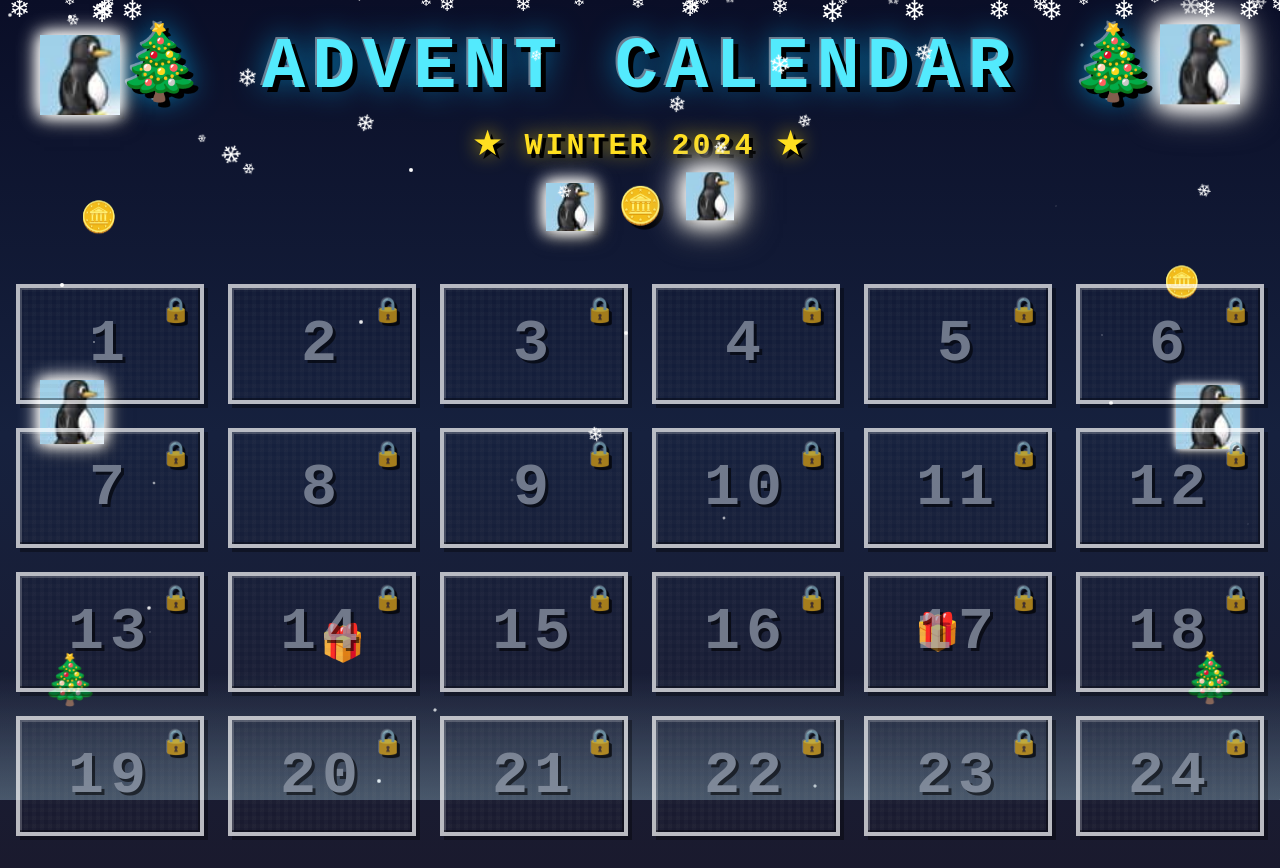
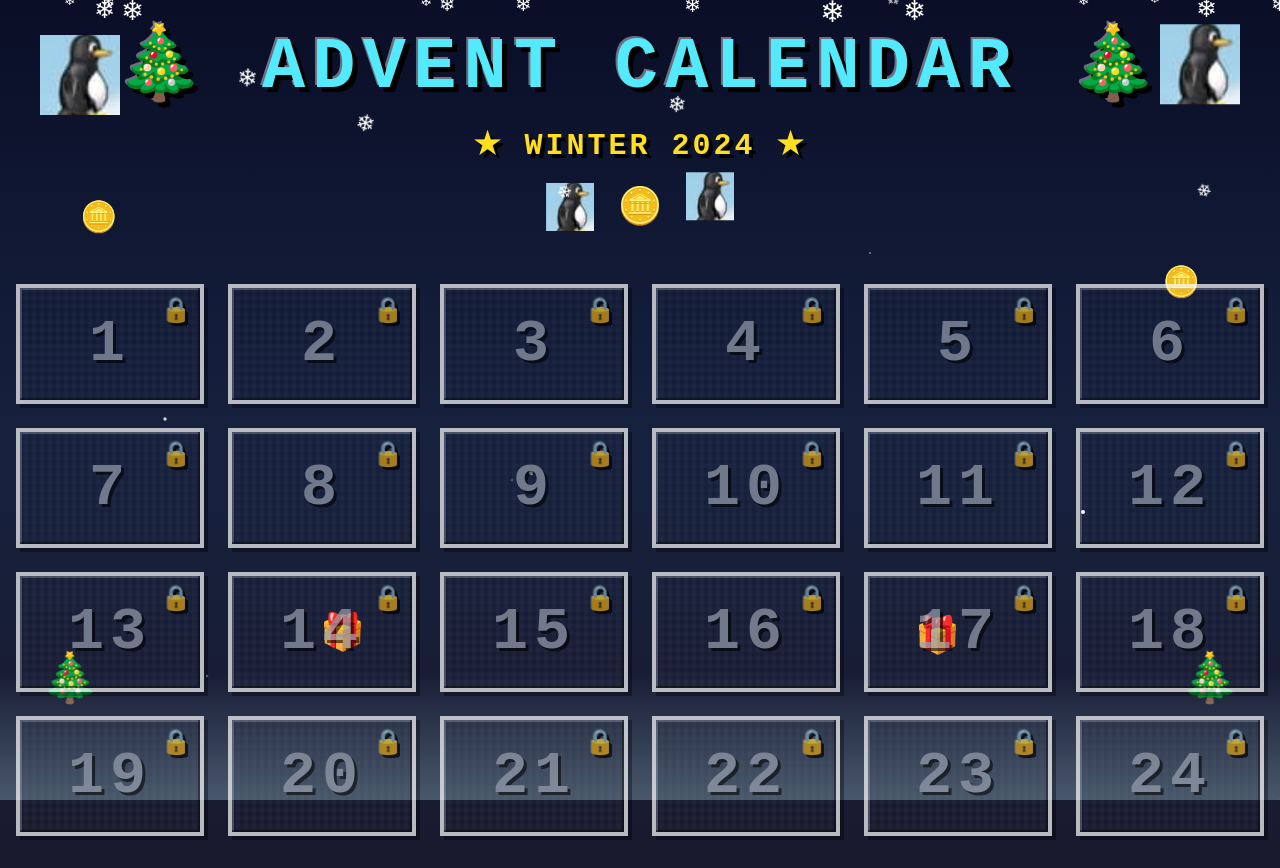
Before and after one commit to bnwe/ai-advent, a Next.js app: page / in a window 1280 px wide. Built offline with nearby package versions, Linux system fonts and the light colour scheme.

Commit message:
Improve performance by reducing no of animations

```diff
--- a/app/components/Calendar.tsx
+++ b/app/components/Calendar.tsx
@@ -97,23 +97,23 @@ export default function Calendar({ doors }: Readonly<CalendarProps>) {
       <div className="text-center mb-12">
         <h1 className="text-5xl md:text-7xl font-black text-center mb-4 pixel-header text-cyan-300 relative inline-block"
           style={{
-            textShadow: '5px 5px 0px rgba(0, 0, 0, 1), -2px -2px 0px rgba(255, 255, 255, 0.4), 0 0 30px rgba(0, 168, 232, 0.8)',
+            textShadow: '5px 5px 0px rgba(0, 0, 0, 1), -2px -2px 0px rgba(255, 255, 255, 0.4)',
           }}>
           🎄 ADVENT CALENDAR 🎄
         </h1>
         <div className="text-2xl md:text-3xl font-black text-yellow-300 pixel-header mt-2"
           style={{
-            textShadow: '4px 4px 0px rgba(0, 0, 0, 1), 0 0 20px rgba(255, 215, 0, 0.8)',
+            textShadow: '4px 4px 0px rgba(0, 0, 0, 1)',
           }}>
           ★ WINTER 2024 ★
         </div>
         <div className="flex justify-center items-center gap-6 mt-6">
-          <div className="retro-star w-12 h-12" style={{ filter: 'drop-shadow(4px 4px 0px rgba(0, 0, 0, 0.8))' }}>
-            <Image src="/images/tux.png" alt="" width={48} height={48} className="w-full h-full object-cover" />
+          <div className="retro-star-simple w-12 h-12">
+            <Image src="/images/tux.png" alt="" width={48} height={48} className="w-full h-full object-cover" priority />
           </div>
-          <span className="retro-coin text-4xl" style={{ filter: 'drop-shadow(4px 4px 0px rgba(0, 0, 0, 0.8))' }}>🪙</span>
-          <div className="retro-star w-12 h-12" style={{ animationDelay: '0.5s', filter: 'drop-shadow(4px 4px 0px rgba(0, 0, 0, 0.8))' }}>
-            <Image src="/images/tux.png" alt="" width={48} height={48} className="w-full h-full object-cover" />
+          <span className="retro-coin-simple text-4xl">🪙</span>
+          <div className="retro-star-simple w-12 h-12" style={{ animationDelay: '0.5s' }}>
+            <Image src="/images/tux.png" alt="" width={48} height={48} className="w-full h-full object-cover" priority />
           </div>
         </div>
       </div>
--- a/app/components/ContentView.tsx
+++ b/app/components/ContentView.tsx
@@ -111,39 +111,28 @@ export default function ContentView({ content, onClose, isOpen }: Readonly<Conte
 
   return (
     <div
-      className="fixed inset-0 z-50 flex items-center justify-center p-4 bg-black bg-opacity-90 animate-fade-in will-change-transform"
+      className="fixed inset-0 z-50 flex items-center justify-center p-4 bg-black bg-opacity-90 animate-fade-in"
       onClick={handleBackdropClick}
       role="dialog"
       aria-modal="true"
       aria-labelledby="modal-title"
-      style={{ transform: 'translateZ(0)' }}
     >
       <div
         ref={modalRef}
-        className="relative w-full max-w-2xl max-h-[90vh] overflow-y-auto p-8 shadow-2xl animate-scale-in will-change-transform retro-box border-cyan-300 pixel-text"
+        className="relative w-full max-w-2xl max-h-[90vh] overflow-y-auto p-8 shadow-2xl animate-scale-in retro-box border-cyan-300 pixel-text"
         style={{
           backgroundColor: RETRO_THEME.colors.backgroundLight,
-          transform: 'translateZ(0)',
           backgroundImage: 'repeating-linear-gradient(0deg, transparent, transparent 2px, rgba(0, 168, 232, 0.03) 2px, rgba(0, 168, 232, 0.03) 4px)',
         }}
       >
-        {/* Decorative corner penguins */}
-        <div className="absolute top-2 left-2 w-10 h-10 retro-star" style={{ filter: 'drop-shadow(3px 3px 0px rgba(0, 0, 0, 0.8))' }}>
-          <Image src="/images/tux.png" alt="" width={40} height={40} className="w-full h-full object-cover" />
-        </div>
-        <div className="absolute bottom-2 right-2 w-10 h-10 retro-star" style={{ animationDelay: '0.5s', filter: 'drop-shadow(3px 3px 0px rgba(0, 0, 0, 0.8))' }}>
-          <Image src="/images/tux.png" alt="" width={40} height={40} className="w-full h-full object-cover" />
-        </div>
-
         {/* Close Button */}
         <button
           ref={closeButtonRef}
           onClick={onClose}
-          className="absolute top-4 right-4 w-12 h-12 flex items-center justify-center font-black text-2xl transition-all duration-300 ease-out hover:scale-110 hover:rotate-90 active:scale-95 focus:outline-none focus:ring-4 focus:ring-yellow-400 will-change-transform retro-box border-red-400"
+          className="absolute top-4 right-4 w-12 h-12 flex items-center justify-center font-black text-2xl transition-all duration-300 ease-out hover:scale-110 hover:rotate-90 active:scale-95 focus:outline-none focus:ring-4 focus:ring-yellow-400 retro-box border-red-400"
           style={{
             backgroundColor: '#FF3366',
             color: RETRO_THEME.colors.text,
-            transform: 'translateZ(0)',
             textShadow: '2px 2px 0px rgba(0, 0, 0, 0.8)',
           }}
           aria-label="Close content view"
@@ -160,7 +149,7 @@ export default function ContentView({ content, onClose, isOpen }: Readonly<Conte
             style={{
               color: '#FFD700',
               fontFamily: 'Courier New, Courier, monospace',
-              textShadow: '4px 4px 0px rgba(0, 0, 0, 1), -2px -2px 0px rgba(255, 255, 255, 0.4), 0 0 20px rgba(255, 215, 0, 0.6)',
+              textShadow: '4px 4px 0px rgba(0, 0, 0, 1), -2px -2px 0px rgba(255, 255, 255, 0.4)',
             }}
           >
             🎁 {content.title}
@@ -202,13 +191,12 @@ export default function ContentView({ content, onClose, isOpen }: Readonly<Conte
             <button
               ref={bottomCloseButtonRef}
               onClick={onClose}
-              className="px-8 py-4 font-black text-xl transition-all duration-200 ease-out hover:scale-110 hover:brightness-125 active:scale-95 focus:outline-none focus:ring-4 focus:ring-yellow-400 will-change-transform retro-box border-cyan-300 pixel-header"
+              className="px-8 py-4 font-black text-xl transition-all duration-200 ease-out hover:scale-110 hover:brightness-125 active:scale-95 focus:outline-none focus:ring-4 focus:ring-yellow-400 retro-box border-cyan-300 pixel-header"
               style={{
                 backgroundColor: '#00A8E8',
                 color: RETRO_THEME.colors.text,
-                transform: 'translateZ(0)',
                 fontFamily: 'Courier New, Courier, monospace',
-                textShadow: '3px 3px 0px rgba(0, 0, 0, 1), 0 0 15px rgba(0, 168, 232, 0.8)',
+                textShadow: '3px 3px 0px rgba(0, 0, 0, 1)',
               }}
               aria-label="Close content view"
             >
--- a/app/components/Door.tsx
+++ b/app/components/Door.tsx
@@ -80,13 +80,12 @@ export default function Door({ day, isUnlocked, onClick }: Readonly<DoorProps>)
           ${isUnlocked ? 'text-white' : 'text-gray-400'}
           transition-all
           duration-200
-          will-change-transform
         `}
         style={{
           transform: 'translateZ(0)',
           fontFamily: 'Courier New, Courier, monospace',
           textShadow: isUnlocked
-            ? '4px 4px 0px rgba(0, 0, 0, 1), -2px -2px 0px rgba(255, 255, 255, 0.4), 0 0 15px rgba(0, 168, 232, 0.6)'
+            ? '4px 4px 0px rgba(0, 0, 0, 1), -2px -2px 0px rgba(255, 255, 255, 0.4)'
             : '3px 3px 0px rgba(0, 0, 0, 0.8)',
         }}
       >
@@ -95,20 +94,15 @@ export default function Door({ day, isUnlocked, onClick }: Readonly<DoorProps>)
 
       {/* Lock Icon - Only shown when locked */}
       {!isUnlocked && (
-        <div className="absolute top-2 right-2 transition-opacity duration-300 will-change-transform" style={{ transform: 'translateZ(0)' }}>
+        <div className="absolute top-2 right-2 transition-opacity duration-300">
           <div className="text-2xl">🔒</div>
         </div>
       )}
 
       {/* Unlocked Indicator - Tux penguin */}
       {isUnlocked && (
-        <div className="absolute top-2 right-2 w-8 h-8 animate-door-unlock will-change-transform" style={{ transform: 'translateZ(0)' }}>
-          <div className="animate-pulse will-change-transform w-full h-full" style={{
-            transform: 'translateZ(0)',
-            filter: 'drop-shadow(0 0 10px rgba(0, 255, 255, 0.8)) drop-shadow(3px 3px 0px rgba(0, 0, 0, 0.8))'
-          }}>
-            <Image src="/images/tux.png" alt="" width={32} height={32} className="w-full h-full object-cover" />
-          </div>
+        <div className="absolute top-2 right-2 w-8 h-8 animate-door-unlock" style={{ transform: 'translateZ(0)' }}>
+          <Image src="/images/tux.png" alt="" width={32} height={32} className="w-full h-full object-cover" />
         </div>
       )}
 
@@ -121,7 +115,7 @@ export default function Door({ day, isUnlocked, onClick }: Readonly<DoorProps>)
 
       {/* Hover hint for unlocked doors */}
       {isUnlocked && (
-        <span className="text-xs text-white opacity-0 group-hover:opacity-100 transition-opacity duration-300 mt-2 will-change-transform absolute bottom-2" style={{ transform: 'translateZ(0)' }}>
+        <span className="text-xs text-white opacity-0 group-hover:opacity-100 transition-opacity duration-300 mt-2 absolute bottom-2">
           PRESS!
         </span>
       )}
--- a/app/components/RetroDecorations.tsx
+++ b/app/components/RetroDecorations.tsx
@@ -7,6 +7,7 @@ import Image from 'next/image';
  * RetroDecorations Component
  * Adds retro gaming-style decorations like Tux, coins, and sparkles
  * Inspired by Super Tux and classic platformer games
+ * Optimized: Reduced sparkles from 30 to 10, simplified animations
  */
 export default function RetroDecorations() {
   const [sparkles, setSparkles] = useState<Array<{
@@ -17,8 +18,15 @@ export default function RetroDecorations() {
   }>>([]);
 
   useEffect(() => {
-    // Generate random sparkles
-    const newSparkles = Array.from({ length: 30 }, (_, i) => ({
+    // Check if user prefers reduced motion
+    const prefersReducedMotion = window.matchMedia('(prefers-reduced-motion: reduce)').matches;
+
+    if (prefersReducedMotion) {
+      return; // Don't render sparkles if reduced motion is preferred
+    }
+
+    // Generate fewer sparkles for better performance (10 instead of 30)
+    const newSparkles = Array.from({ length: 10 }, (_, i) => ({
       id: i,
       top: Math.random() * 100,
       left: Math.random() * 100,
@@ -43,43 +51,35 @@ export default function RetroDecorations() {
         />
       ))}
 
-      {/* Floating Tux penguins - top corners */}
-      <div className="absolute top-10 left-10 retro-star w-20 h-20" style={{ filter: 'drop-shadow(4px 4px 0px rgba(0, 0, 0, 0.5))' }}>
-        <Image src="/images/tux.png" alt="" width={80} height={80} className="w-full h-full object-cover" />
+      {/* Floating Tux penguins - top corners only (removed side ones for performance) */}
+      <div className="absolute top-10 left-10 retro-star-simple w-20 h-20">
+        <Image src="/images/tux.png" alt="" width={80} height={80} className="w-full h-full object-cover" priority />
       </div>
-      <div className="absolute top-10 right-10 retro-star w-20 h-20" style={{ animationDelay: '0.5s', filter: 'drop-shadow(4px 4px 0px rgba(0, 0, 0, 0.5))' }}>
-        <Image src="/images/tux.png" alt="" width={80} height={80} className="w-full h-full object-cover" />
-      </div>
-
-      {/* More Tux penguins scattered around */}
-      <div className="absolute top-1/2 left-10 retro-star w-16 h-16" style={{ animationDelay: '1s', filter: 'drop-shadow(4px 4px 0px rgba(0, 0, 0, 0.5))' }}>
-        <Image src="/images/tux.png" alt="" width={64} height={64} className="w-full h-full object-cover" />
-      </div>
-      <div className="absolute top-1/2 right-10 retro-star w-16 h-16" style={{ animationDelay: '1.5s', filter: 'drop-shadow(4px 4px 0px rgba(0, 0, 0, 0.5))' }}>
-        <Image src="/images/tux.png" alt="" width={64} height={64} className="w-full h-full object-cover" />
+      <div className="absolute top-10 right-10 retro-star-simple w-20 h-20" style={{ animationDelay: '0.5s' }}>
+        <Image src="/images/tux.png" alt="" width={80} height={80} className="w-full h-full object-cover" priority />
       </div>
 
       {/* Floating coins */}
-      <div className="absolute top-1/4 left-20 retro-coin text-yellow-400 text-3xl" style={{ animationDelay: '0.3s' }}>
+      <div className="absolute top-1/4 left-20 retro-coin-simple text-yellow-400 text-3xl" style={{ animationDelay: '0.3s' }}>
         🪙
       </div>
-      <div className="absolute top-1/3 right-20 retro-coin text-yellow-400 text-3xl" style={{ animationDelay: '0.8s' }}>
+      <div className="absolute top-1/3 right-20 retro-coin-simple text-yellow-400 text-3xl" style={{ animationDelay: '0.8s' }}>
         🪙
       </div>
 
       {/* Christmas trees */}
-      <div className="absolute bottom-20 left-10 text-green-400 text-5xl" style={{ animation: 'float 4s ease-in-out infinite' }}>
+      <div className="absolute bottom-20 left-10 text-green-400 text-5xl retro-float" style={{ animationDelay: '0s' }}>
         🎄
       </div>
-      <div className="absolute bottom-20 right-10 text-green-400 text-5xl" style={{ animation: 'float 3.5s ease-in-out infinite', animationDelay: '0.5s' }}>
+      <div className="absolute bottom-20 right-10 text-green-400 text-5xl retro-float" style={{ animationDelay: '0.5s' }}>
         🎄
       </div>
 
       {/* Presents */}
-      <div className="absolute bottom-32 left-1/4 text-4xl" style={{ animation: 'float 3s ease-in-out infinite', animationDelay: '0.2s' }}>
+      <div className="absolute bottom-32 left-1/4 text-4xl retro-float" style={{ animationDelay: '0.2s' }}>
         🎁
       </div>
-      <div className="absolute bottom-32 right-1/4 text-4xl" style={{ animation: 'float 3.2s ease-in-out infinite', animationDelay: '0.7s' }}>
+      <div className="absolute bottom-32 right-1/4 text-4xl retro-float" style={{ animationDelay: '0.7s' }}>
         🎁
       </div>
     </div>
--- a/app/components/Snow.tsx
+++ b/app/components/Snow.tsx
@@ -6,6 +6,7 @@ import { useEffect, useState } from 'react';
  * Snow Component
  * Creates animated falling snowflakes across the screen
  * Inspired by retro gaming aesthetics
+ * Optimized: Reduced from 50 to 20 snowflakes for better performance
  */
 export default function Snow() {
   const [snowflakes, setSnowflakes] = useState<Array<{
@@ -18,8 +19,15 @@ export default function Snow() {
   }>>([]);
 
   useEffect(() => {
-    // Generate snowflakes
-    const flakes = Array.from({ length: 50 }, (_, i) => ({
+    // Check if user prefers reduced motion
+    const prefersReducedMotion = window.matchMedia('(prefers-reduced-motion: reduce)').matches;
+
+    if (prefersReducedMotion) {
+      return; // Don't render snowflakes if reduced motion is preferred
+    }
+
+    // Generate fewer snowflakes for better performance (20 instead of 50)
+    const flakes = Array.from({ length: 20 }, (_, i) => ({
       id: i,
       left: Math.random() * 100,
       animationDuration: 10 + Math.random() * 20,
--- a/app/globals.css
+++ b/app/globals.css
@@ -311,8 +311,17 @@ body {
 }
 
 /* Performance optimization: Enable hardware acceleration for animated elements */
+/* Only use will-change on elements that are actively animating */
 .will-change-transform {
   will-change: transform;
+}
+
+/* Optimize animations by using transform and opacity only */
+@media (prefers-reduced-motion: no-preference) {
+  .snowflake,
+  .sparkle {
+    will-change: transform, opacity;
+  }
 }
 
 /* Smooth transitions for all interactive elements */
@@ -332,6 +341,7 @@ a {
   pointer-events: none;
   z-index: 9999;
   overflow: hidden;
+  contain: layout style paint;
 }
 
 /* Individual snowflakes */
@@ -344,7 +354,7 @@ a {
   pointer-events: none;
   animation-timing-function: linear;
   animation-iteration-count: infinite;
-  will-change: transform, opacity;
+  contain: layout style paint;
 }
 
 /* Glitter/sparkle effects */
@@ -355,10 +365,10 @@ a {
   background: white;
   border-radius: 50%;
   animation: sparkle 2s ease-in-out infinite;
-  will-change: transform, opacity;
+  contain: layout style paint;
 }
 
-/* Retro gaming decorations */
+/* Retro gaming decorations - Optimized versions without will-change */
 .retro-star {
   animation: float 3s ease-in-out infinite, pulse-glow 2s ease-in-out infinite;
   will-change: transform, box-shadow;
@@ -368,3 +378,16 @@ a {
   animation: float 2.5s ease-in-out infinite;
   will-change: transform;
 }
+
+/* Simplified versions without expensive effects */
+.retro-star-simple {
+  animation: float 3s ease-in-out infinite;
+}
+
+.retro-coin-simple {
+  animation: float 2.5s ease-in-out infinite;
+}
+
+.retro-float {
+  animation: float 3.5s ease-in-out infinite;
+}
```
